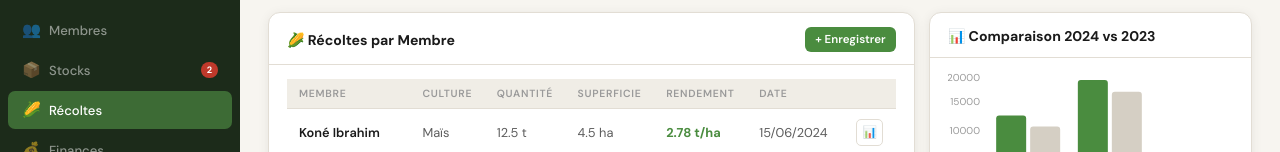
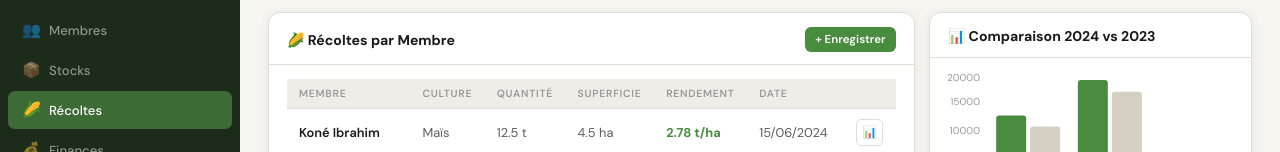
Before and after one commit to zakandriana-william/COOPERATIVE_AGRICOLE, a React (Vite) app in the folder agricoop-frontend/: page /recoltes in a window 1280 px wide. Shown: the part 182-334 px from the top of the page. Built offline with nearby package versions, Linux system fonts and the light colour scheme; sample sign-in values are in the browser's storage.

Commit message:
Update Sidebar.jsx

```diff
--- a/agricoop-frontend/src/components/layout/Sidebar.jsx
+++ b/agricoop-frontend/src/components/layout/Sidebar.jsx
@@ -2,10 +2,12 @@ import { NavLink, useNavigate } from 'react-router-dom'
 import { useAuth } from '../../context/AuthContext'
 import toast from 'react-hot-toast'
 
+// IMPORTANT: roles doivent être 'admin', 'gestionnaire', 'membre'
+// (corresponds exactement à ce que le backend renvoie)
 const navItems = [
   { to: '/dashboard', icon: '📊', label: 'Tableau de Bord', roles: ['admin', 'gestionnaire'] },
   { to: '/membres',   icon: '👥', label: 'Membres',         roles: ['admin', 'gestionnaire'] },
-  { to: '/stocks',    icon: '📦', label: 'Stocks',          roles: ['admin', 'gestionnaire'], badge: 2 },
+  { to: '/stocks',    icon: '📦', label: 'Stocks',          roles: ['admin', 'gestionnaire'] },
   { to: '/recoltes',  icon: '🌽', label: 'Récoltes',        roles: ['admin', 'gestionnaire'] },
   { to: '/finances',  icon: '💰', label: 'Finances',        roles: ['admin'] },
   { to: '/profil',    icon: '👤', label: 'Mon Profil',      roles: ['membre'] },
@@ -30,18 +32,16 @@ export default function Sidebar() {
     ? `${user.nom?.[0] || ''}${user.prenom?.[0] || ''}`.toUpperCase()
     : 'U'
 
-  const canSee = (roles) => roles.includes(user?.role)
+  const canSee = (roles) => user && roles.includes(user.role)
 
   return (
     <aside className="sidebar">
-      {/* Logo */}
       <div className="sidebar-logo">
         <div className="sidebar-logo-icon">🌾</div>
         <div className="sidebar-logo-name">AgriCoop</div>
         <div className="sidebar-logo-sub">Coopérative Agricole</div>
       </div>
 
-      {/* Navigation principale */}
       <div className="sidebar-section">Principal</div>
       {navItems.filter(item => canSee(item.roles)).map(item => (
         <NavLink
@@ -51,11 +51,9 @@ export default function Sidebar() {
         >
           <span className="nav-icon">{item.icon}</span>
           {item.label}
-          {item.badge && <span className="nav-badge">{item.badge}</span>}
         </NavLink>
       ))}
 
-      {/* Navigation système */}
       {systemItems.filter(item => canSee(item.roles)).length > 0 && (
         <>
           <div className="sidebar-section">Système</div>
@@ -72,7 +70,6 @@ export default function Sidebar() {
         </>
       )}
 
-      {/* User footer */}
       <div className="sidebar-user" onClick={handleLogout} title="Se déconnecter">
         <div className="user-avatar">{initiales}</div>
         <div className="user-info">
```
